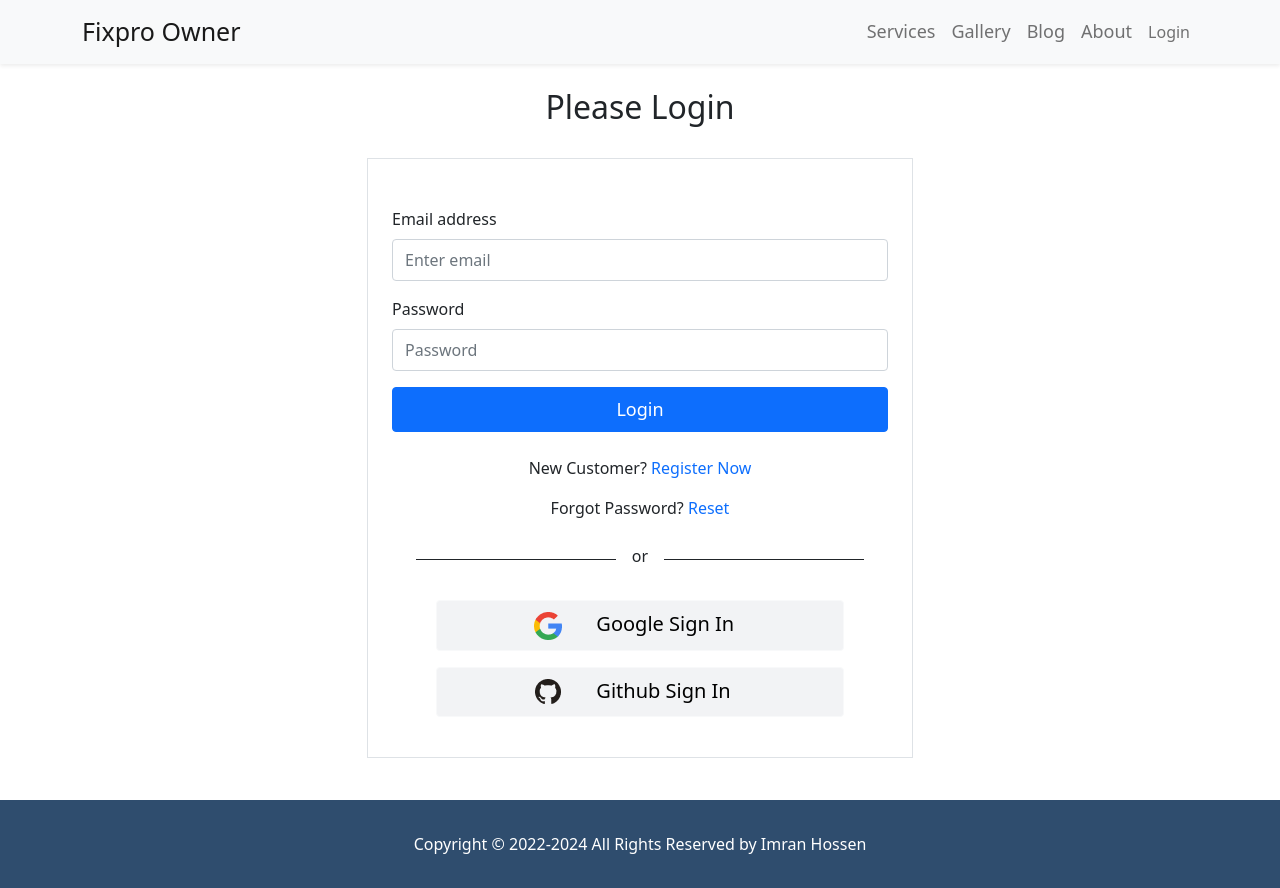
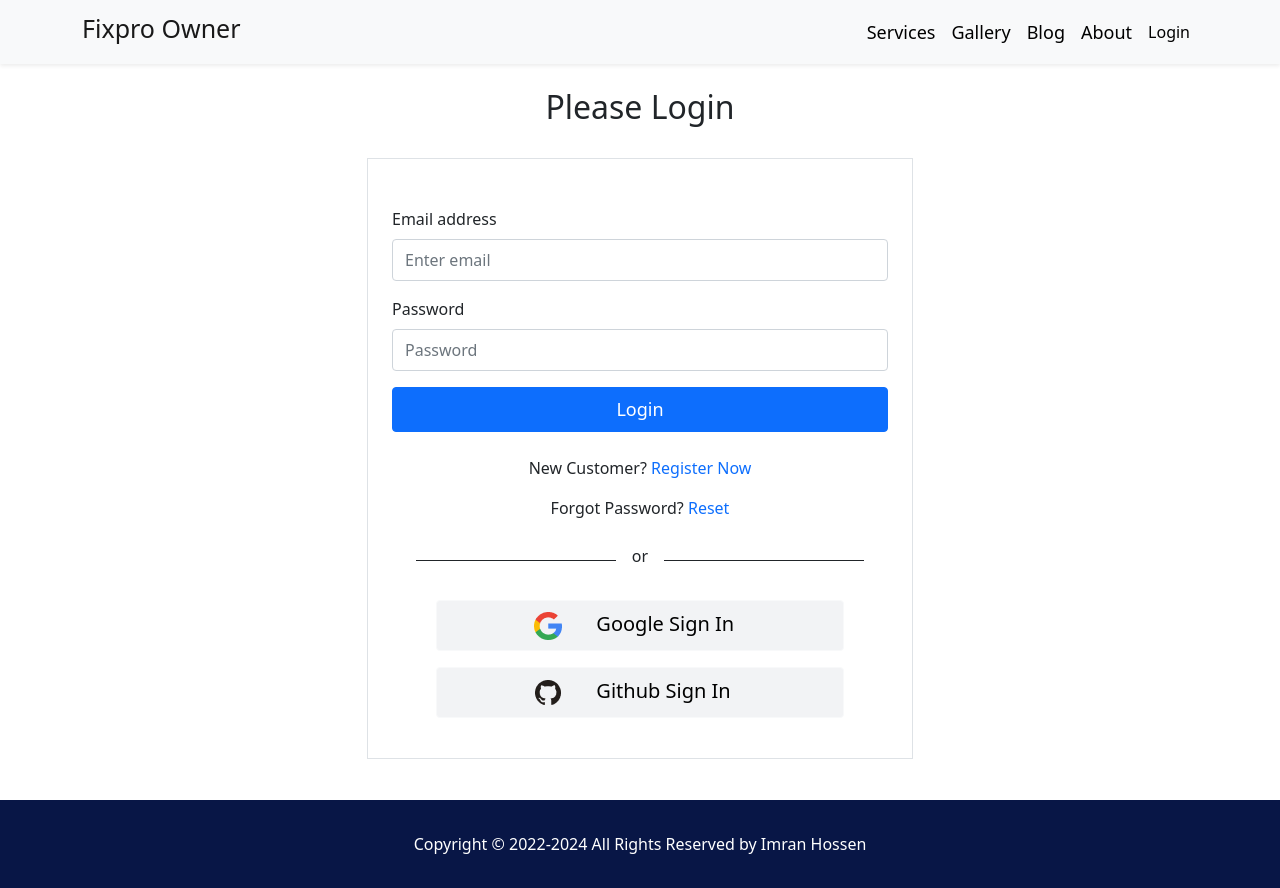
Before and after one commit to ImRanKhan81m/FixPro-Owner-A-10, a React (Create React App) app: page /login in a window 1280 px wide. Built offline with nearby package versions, Linux system fonts and the light colour scheme; no server answers.

Commit message:
responsive done

```diff
--- a/src/Components/Footer/Footer.js
+++ b/src/Components/Footer/Footer.js
@@ -5,7 +5,7 @@ const Footer = () => {
         return new Date().getFullYear();
       };
     return (
-        <footer className='py-3 mt-5' style={{backgroundColor:'#2f4d6e', color:'white'}}>
+        <footer className='py-3 mt-5' style={{backgroundColor:'#081646', color:'white'}}>
             <p className='mt-3 px-3'>Copyright &copy; {getCurrentYear()}-{getCurrentYear() + 2} All Rights Reserved by Imran Hossen </p>
         </footer>
     );
--- a/src/Components/Gallery/Gallery.js
+++ b/src/Components/Gallery/Gallery.js
@@ -10,12 +10,14 @@ import img8 from '../images/gallery/front-view-person-repairing-motherboard_23-2
 import img9 from '../images/gallery/front-view-man-troubleshooting-computer.jpg'
 
 import './Gallery.css'
+import { Container } from 'react-bootstrap';
 
 const Gallery = () => {
     return (
         <>
-            <h1 className='mt-5 mb-3 pt-5'>My Gallery</h1>
-            <div className='gallery container mb-5 mt-4' id='gallery'>
+            <Container className='mt-5 py-5' id='gallery'>
+                <h1 className='mb-3 pt-5'>My Gallery</h1>
+                <div className='gallery mb-5 mt-4' >
                     <img src={img1} alt="" />
                     <img src={img2} alt="" />
                     <img src={img7} alt="" />
@@ -26,6 +28,7 @@ const Gallery = () => {
                     <img src={img5} alt="" />
                     <img src={img9} alt="" />
                 </div>
+            </Container>
         </>
     );
 };
--- a/src/Components/Header/Header.js
+++ b/src/Components/Header/Header.js
@@ -16,24 +16,24 @@ const Header = () => {
             <Navbar className='shadow-sm py-2' collapseOnSelect expand="lg" sticky='top' bg="light" variant="light">
                 <Container>
                     <Navbar.Brand as={Link} to="/">
-                        <span style={{ fontSize: '25px' }}>Fixpro Owner</span>
+                        <h1 style={{ fontSize: '25px' }}>Fixpro Owner</h1>
                     </Navbar.Brand>
                     <Navbar.Toggle aria-controls="responsive-navbar-nav" />
                     <Navbar.Collapse id="responsive-navbar-nav">
                         <Nav style={{ fontSize: '18px', color: 'white' }} className="ms-auto">
-                            <Nav.Link href="/#services">Services</Nav.Link>
-                            <Nav.Link href="/#gallery">Gallery</Nav.Link>
-                            <Nav.Link as={Link} to="/blog">Blog</Nav.Link>
-                            <Nav.Link as={Link} to="/about">About</Nav.Link>
+                            <Nav.Link style={{color:'black'}} href="/#services">Services</Nav.Link>
+                            <Nav.Link style={{color:'black'}} href="/#gallery">Gallery</Nav.Link>
+                            <Nav.Link style={{color:'black'}} as={Link} to="/blog">Blog</Nav.Link>
+                            <Nav.Link style={{color:'black'}} as={Link} to="/about">About</Nav.Link>
                         </Nav>
                         <Nav>
                             {
                                 user ?
-                                    <Nav.Link onClick={handleSignOut}>
+                                    <Nav.Link style={{color:'black'}} onClick={handleSignOut}>
                                         Log Out
                                     </Nav.Link>
                                     :
-                                    <Nav.Link as={Link} to="login">
+                                    <Nav.Link style={{color:'black'}} as={Link} to="login">
                                         Login
                                     </Nav.Link>
                             }
--- /dev/null
+++ b/src/Components/Home/Home/HomePage.css
@@ -0,0 +1,7 @@
+.home-container{
+    min-height: 500px;
+}
+.homepage img{
+    width: 100%;
+    border-radius: 15px;
+}
--- a/src/Components/Home/Home/HomePage.js
+++ b/src/Components/Home/Home/HomePage.js
@@ -1,14 +1,15 @@
 import React from 'react';
 import { Col, Container, Row } from 'react-bootstrap';
-import homeimage from '../../images/home-img.svg'
+import homeimage from '../../images/gallery/front-view-man-troubleshooting-computer.jpg'
+import './HomePage.css'
 
 const HomePage = () => {
     return (
         <div>
-            <Container>
+            <Container className='home-container pt-lg-5 mt-5'>
                 <Row>
-                    <Col lg='6'sm='12' order='2'>
-                        <div>
+                    <Col lg='6'sm='12' order='2' className=''>
+                        <div className='homepage d-flex align-items-center'>
                             <img src={homeimage} alt="" />
                         </div>
                     </Col>
--- a/src/Components/Loading/Loading.js
+++ b/src/Components/Loading/Loading.js
@@ -3,7 +3,7 @@ import { Button, Spinner } from 'react-bootstrap';
 
 const Loading = () => {
     return (
-        <div style={{ height: '50vh' }} className='d-flex justify-content-center align-items-center'>
+        <div style={{ height: '80vh' }} className='d-flex justify-content-center align-items-center'>
             <div>
                 <>
                     <Button variant="primary" disabled>
--- a/src/Components/Services/Service/Service.css
+++ b/src/Components/Services/Service/Service.css
@@ -3,7 +3,7 @@
     border-radius: 15px;
     box-shadow: 0 2px 4px 1px rgb(27 27 27 / 10%);
     padding: 20px;
-
+    background-color: rgb(255, 255, 255);
 }
 .service-section img{
 width: 50%;
```
Also changed, not shown: src/Components/Home/Home/Home.css (deleted). Lines whose indentation alone changed are shown as unchanged.
